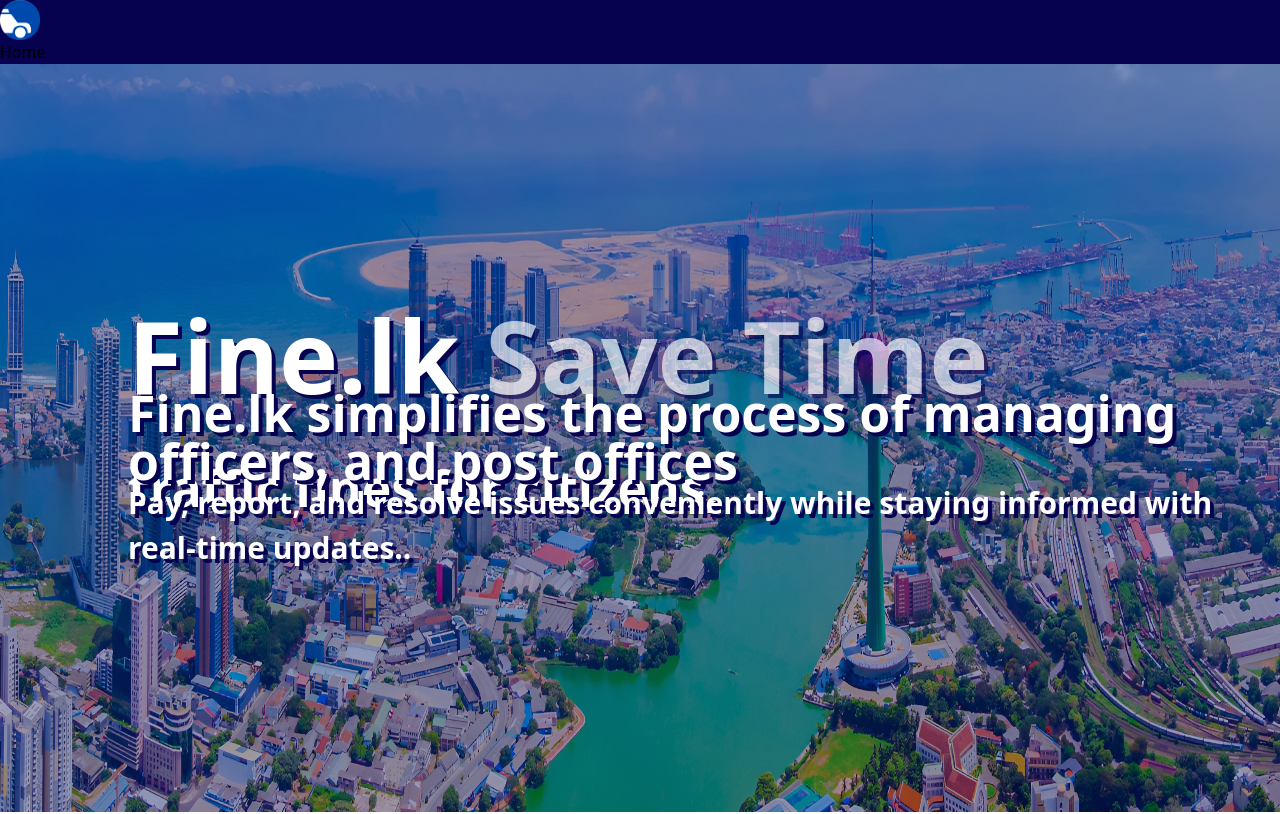
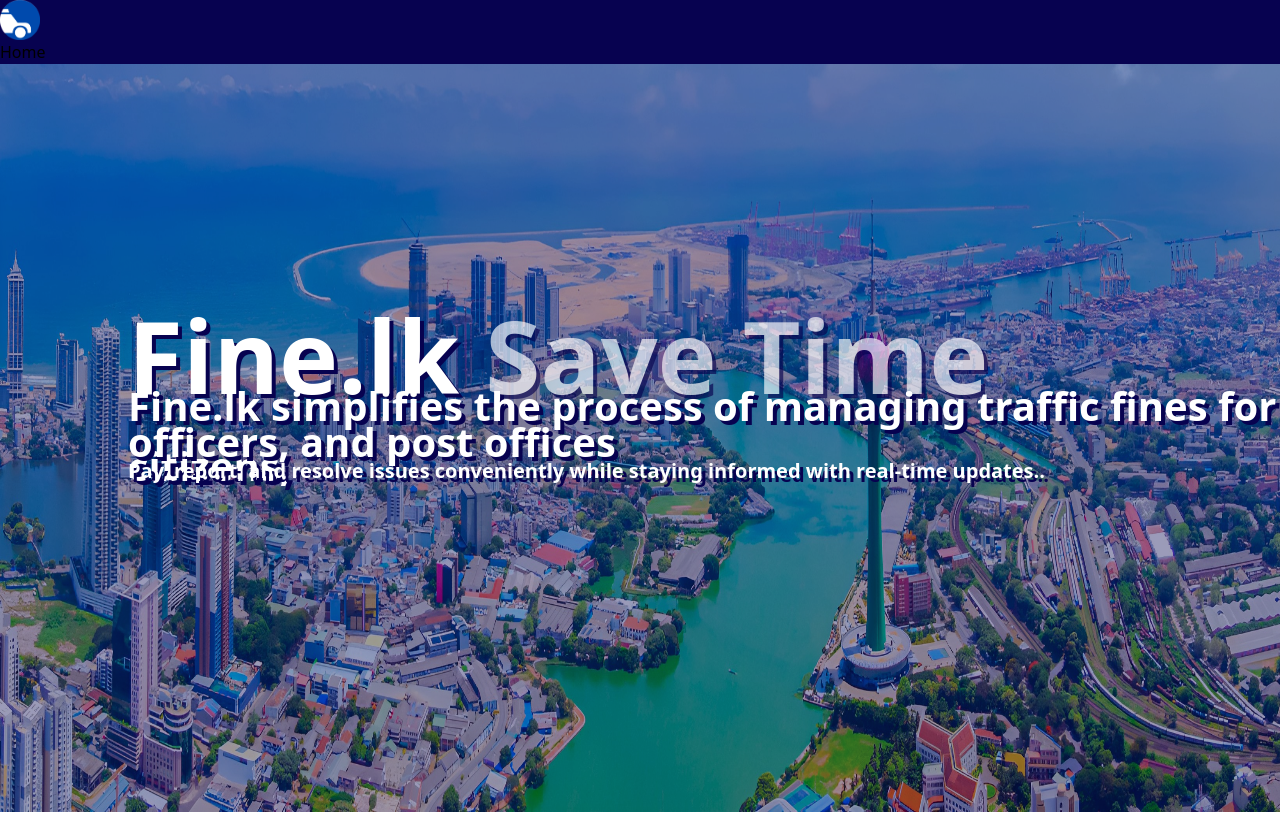
Before and after one commit to Eran2001/fine-app-react, a React (Vite) app: page / in a window 1280 px wide. Shown: the top 814 px of the page. Built offline with nearby package versions, Linux system fonts and the light colour scheme.

Commit message:
add text sizes

```diff
--- a/src/index.css
+++ b/src/index.css
@@ -66,24 +66,24 @@
   position: absolute;
   top: 47%;
   left: 10%;
-  font-size: 50px;
+  font-size: 40px;
   font-weight: bold;
   color: white;
 }
 .hero-text-new {
   position: absolute;
-  top: 53%;
+  top: 51.5%;
   left: 10%;
-  font-size: 50px;
+  font-size: 40px;
   font-weight: bold;
   color: white;
 }
 
 .hero-text3 {
   position: absolute;
-  top: 60%;
+  top: 57%;
   left: 10%;
-  font-size: 30px;
+  font-size: 20px;
   font-weight: bold;
   color: white;
 }
--- a/src/pages/Fine/Fine.jsx
+++ b/src/pages/Fine/Fine.jsx
@@ -20,9 +20,9 @@
 
       {/* Content Section */}
       <div className="max-w-4xl mx-auto py-12 px-6 sm:px-8 lg:px-10">
-        <h2 className="text-2xl md:text-3xl font-bold text-center mb-6">
+        <h3 className="text-2xl md:text-3xl font-bold text-center mb-6">
           VIEW &amp; PAY FINES
-        </h2>
+        </h3>
         <div className="h-1 w-20 bg-blue-500 mx-auto mb-8"></div>
         <p className="text-gray-700 text-base sm:text-lg leading-7 mb-6">
           The payCity website and app give you an easy and convenient way to view and make payment for your traffic fines online.
--- a/src/pages/Report/Report.jsx
+++ b/src/pages/Report/Report.jsx
@@ -20,9 +20,9 @@
 
       {/* Content Section */}
       <div className="max-w-4xl mx-auto py-12 px-6 sm:px-8 lg:px-10">
-        <h2 className="text-2xl md:text-3xl font-bold text-center mb-6">
+        <h3 className="text-2xl md:text-3xl font-bold text-center mb-6">
           VIEW &amp; PAY FINES
-        </h2>
+        </h3>
         <div className="h-1 w-20 bg-blue-500 mx-auto mb-8"></div>
         <p className="text-gray-700 text-base sm:text-lg leading-7 mb-6">
           The payCity website and app give you an easy and convenient way to view and make payment for your traffic fines online.
--- a/src/pages/Traffic/Traffic.jsx
+++ b/src/pages/Traffic/Traffic.jsx
@@ -20,9 +20,9 @@
 
       {/* Content Section */}
       <div className="max-w-4xl mx-auto py-12 px-6 sm:px-8 lg:px-10">
-        <h2 className="text-2xl md:text-3xl font-bold text-center mb-6">
+        <h3 className="text-2xl md:text-3xl font-bold text-center mb-6">
           Traffic Alerts Details
-        </h2>
+        </h3>
         <div className="h-1 w-20 bg-blue-500 mx-auto mb-8"></div>
         <p className="text-gray-700 text-base sm:text-lg leading-7 mb-6">
           The payCity website and app give you an easy and convenient way to view and make payment for your traffic fines online.
```
